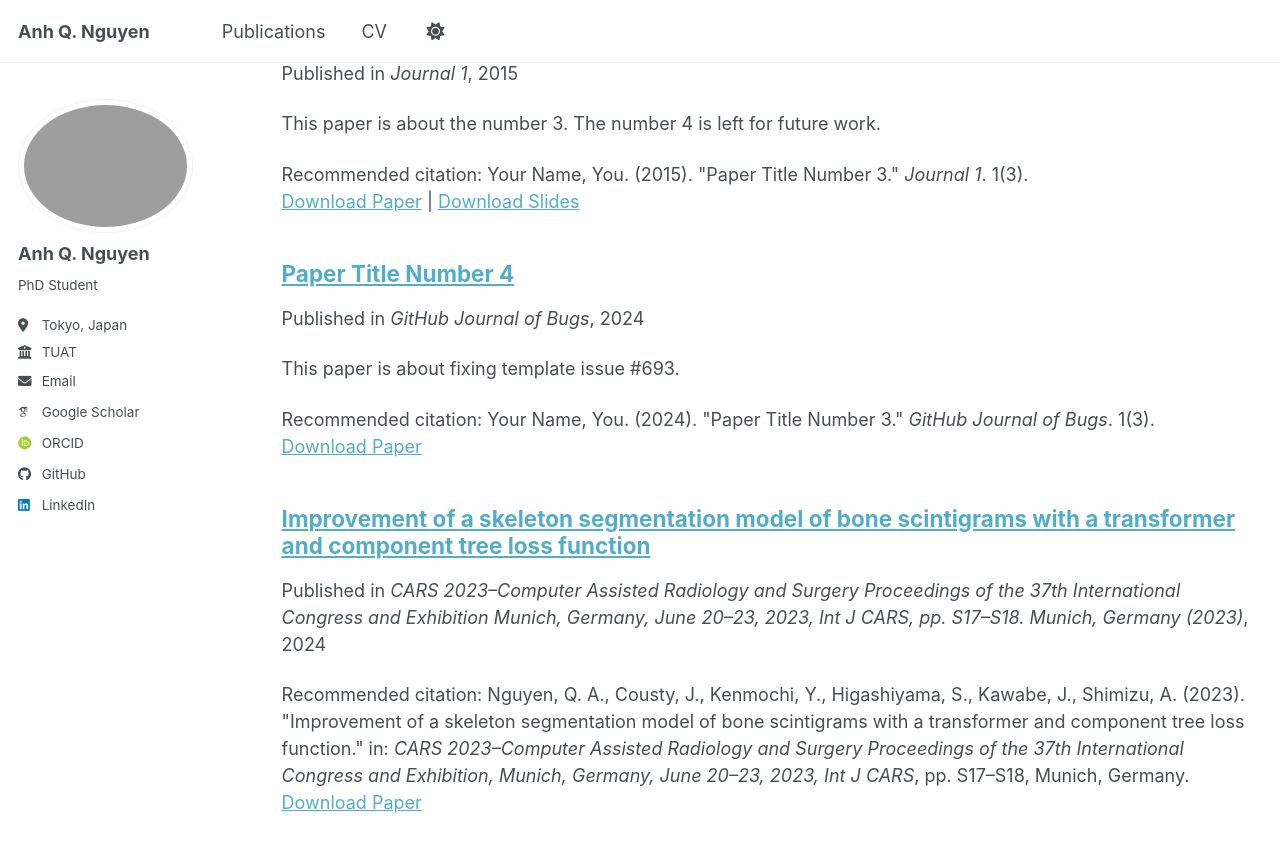
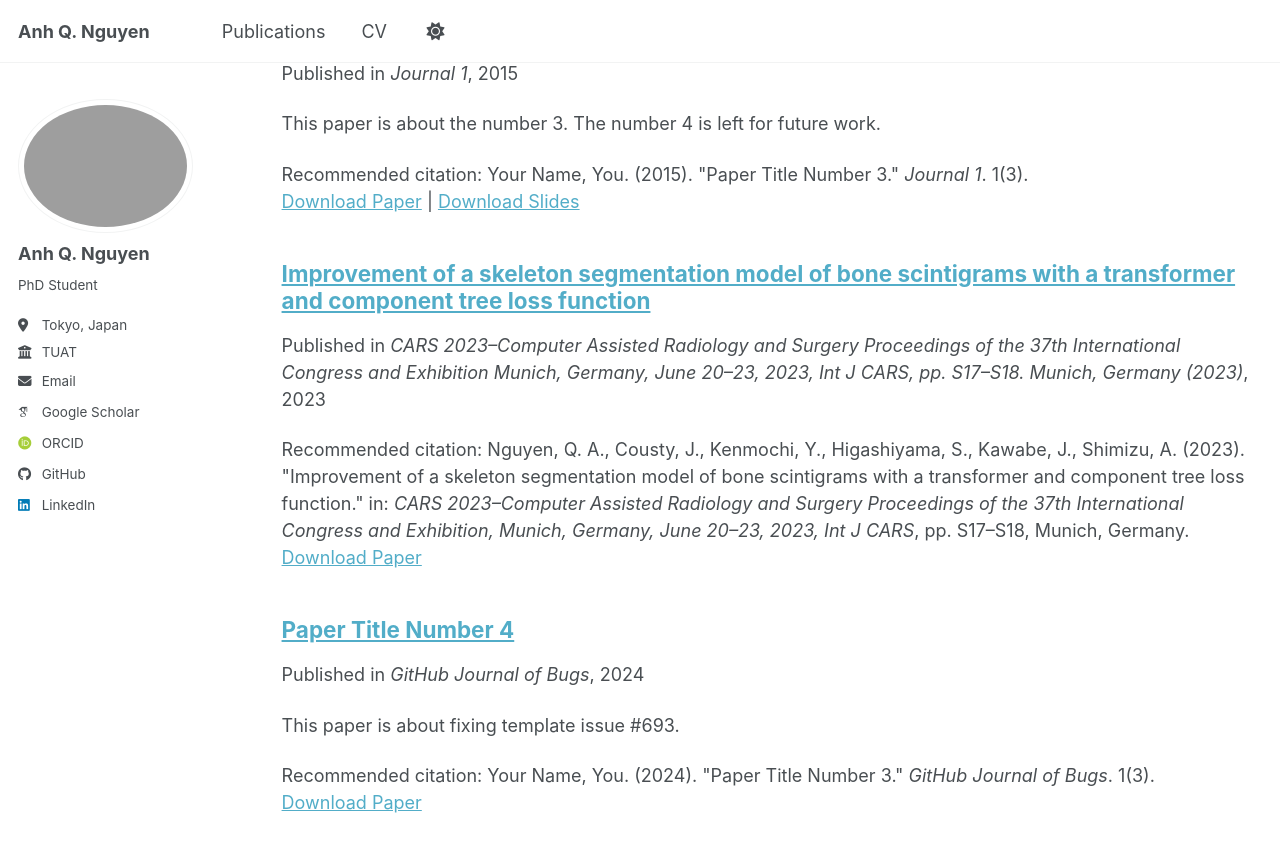
Before and after one commit to nguyenqanh/nguyenqanh.github.io, a Jekyll site: the page built from _pages/collection-archive.html, in a window 1280 px wide and 900 px high, scrolled down 670 px. Shown: the top 852 px of the window. Built offline with Jekyll 4.4.1, drawn with Linux system fonts in a browser that asks for light colours; some web fonts are replaced; a script bundle is joined from its source files by our own code; library files that are not in the unit come from our copies.

Commit message:
Update and rename 2024-04-11.md to 2023-04-11.md

```diff
--- a/_publications/2024-04-11.md
+++ b/_publications/2023-04-11.md
@@ -2,8 +2,8 @@
 title: "Improvement of a skeleton segmentation model of bone scintigrams with a transformer and component tree loss function"
 collection: publications
 category: conferences
-permalink: /publication/2024-04-11
-date: 2024-04-11
+permalink: /publication/2023-04-11
+date: 2023-04-11
 venue: 'CARS 2023–Computer Assisted Radiology and Surgery Proceedings of the 37th International Congress and Exhibition Munich, Germany, June 20–23, 2023, Int J CARS, pp. S17–S18. Munich, Germany (2023)'
 paperurl: 'https://hal.science/hal-04001790'
 citation: 'Nguyen, Q. A., Cousty, J., Kenmochi, Y., Higashiyama, S., Kawabe, J., Shimizu, A. (2023). &quot;Improvement of a skeleton segmentation model of bone scintigrams with a transformer and component tree loss function.&quot; in: <i>CARS 2023–Computer Assisted Radiology and Surgery Proceedings of the 37th International Congress and Exhibition, Munich, Germany, June 20–23, 2023, Int J CARS</i>, pp. S17–S18, Munich, Germany.'
```
